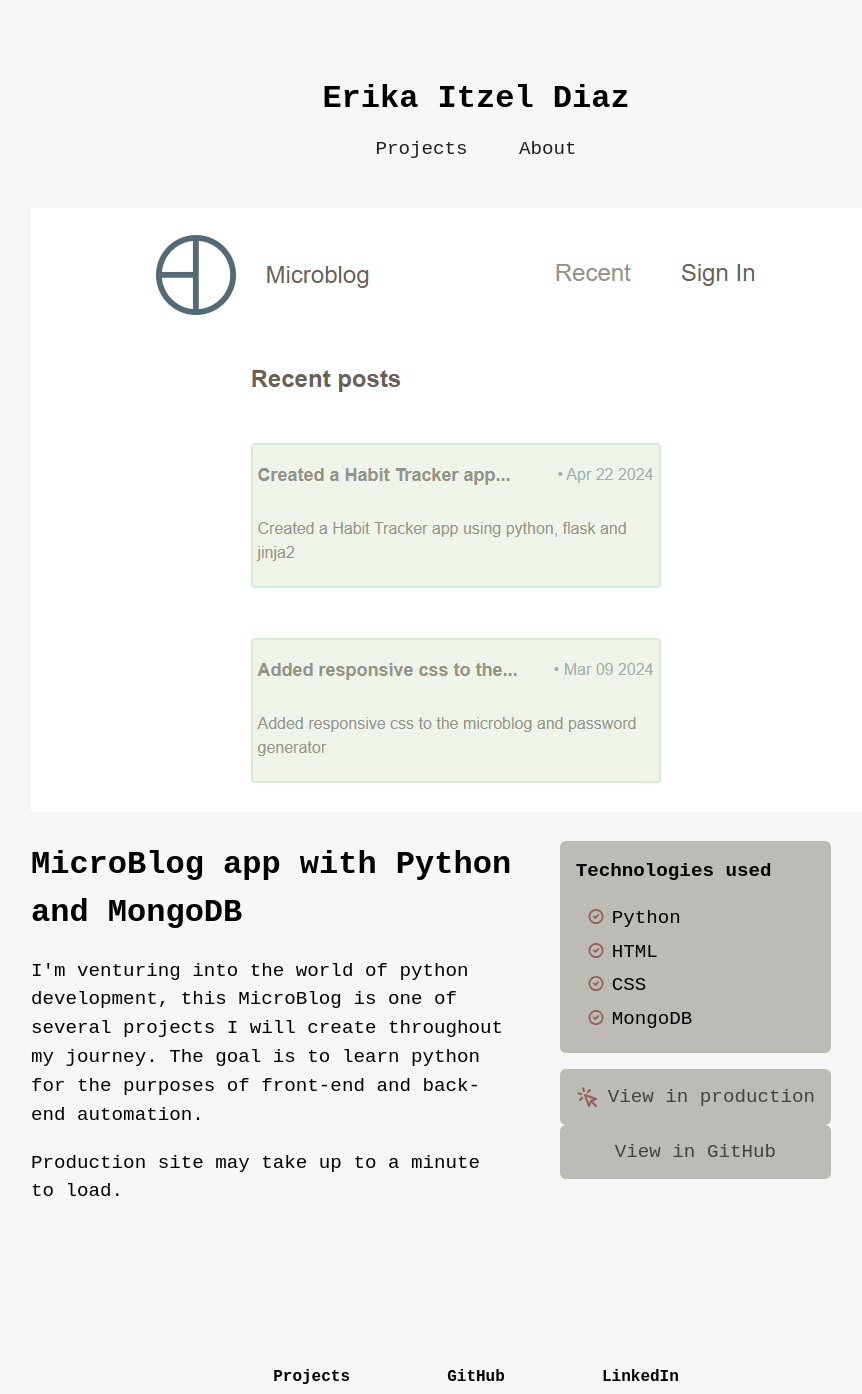
After one commit to ErikaItzelDiaz/portfolio, a Flask app: page /project/micro-blog in a window 1280 px wide. The commit adds this page. Shown: the whole page, without its empty margins (164-1026 px from the left). Run offline with Flask 3, Linux system fonts and the light colour scheme.

Commit message:
Added Content and css

```diff
--- a/app.py
+++ b/app.py
@@ -1,15 +1,60 @@
-from flask import Flask, render_template, request
+from flask import Flask, render_template, request, abort
 from dotenv import load_dotenv
 
 load_dotenv()
 
+projects = [
+    {
+        "name": "Habit tracking app with Python and MongoDB",
+        "thumb": "img/tracker.png",
+        "hero": "img/tracker.png",
+        "categories": ["python", "web"],
+        "slug": "habit-tracking",
+        "prod": "https://www.tracker.erikadiaz.dev/",
+        "git": "https://github.com/ErikaItzelDiaz/habitTracker",
+    },
+    {
+        "name": "MicroBlog app with Python and MongoDB",
+        "thumb": "img/blog.png",
+        "hero": "img/blog.png",
+        "categories": ["python", "web"],
+        "slug": "micro-blog",
+        "prod": "https://www.blog.erikadiaz.dev/",
+        "git": "https://github.com/ErikaItzelDiaz/microBlog",
+    },
+    {
+        "name": "Password Generator app with Python",
+        "thumb": "img/generator.png",
+        "hero": "img/generator.png",
+        "categories": ["python", "web"],
+        "slug": "password-generator",
+        "prod": "https://www.generator.erikadiaz.dev/",
+        "git": "https://github.com/ErikaItzelDiaz/passwordGenerator",
+    },
+]
+
+slug_to_project = {project["slug"]: project for project in projects}
 
 def create_app():
     app = Flask(__name__)
 
+    @app.route("/")
+    def home():
+        return render_template("home.html",title="Erika Diaz | Portfolio", projects=projects)
+
     @app.route("/about/")
     def about():
-        return render_template("about.html")
+        return render_template("about.html",title="About")
+
+    @app.route("/project/<string:slug>")
+    def project(slug):
+        if slug not in slug_to_project:
+            abort(404)
+        return render_template(f"project_{slug}.html", project=slug_to_project[slug], title=slug_to_project[slug]["name"])
+
+    @app.errorhandler(404)
+    def page_not_found(error):
+        return render_template("base.html", title="Not found"), 404
 
     return app
 
--- /dev/null
+++ b/requirements.txt
@@ -0,0 +1,2 @@
+Flask
+python-dotenv
--- /dev/null
+++ b/static/css/baseStyles.css
@@ -0,0 +1,78 @@
+*,
+*::before,
+*::after{
+    box-sizing: border-box;
+}
+
+/* Define color variables */
+:root{
+    --seasalt: #f4f7f5;
+    --silver: #bdbbb6;
+    --paynes-gray: #546a76;
+    --jet: #464142;
+    --khaki: #a99f96;
+}
+/* Set global styles */
+html{
+    font-family: 'Courier New', monospace, 'Arial', sans-serif;
+    background-color: var(--seasalt);
+}
+
+/* Set Navigation */
+body {
+  margin-top: 80px;
+}
+
+.header {
+  text-align: center;
+}
+
+.nav {
+  margin-bottom: 3rem;
+  font-size: 1.2rem;
+}
+
+.nav__link {
+  text-decoration: none;
+  color: #1c2023;
+}
+
+.nav__link:not(:last-of-type) {
+  margin-right: 2.5rem;
+}
+
+.nav__link--active,
+.nav__link:hover {
+  font-weight: bold;
+}
+
+/* 404 styles */
+.main{
+    display: flex;
+    justify-content: center;
+    margin: 0 auto;
+}
+.main--error{
+    flex-direction: column;
+    max-width: 500px;
+    padding: 0 1rem;
+    line-height: 150%;
+}
+
+/* Footer styles */
+.footer{
+    display: flex;
+    justify-content: space-evenly;
+    align-items: center;
+    max-width: 600px;
+    margin: 0 auto;
+    padding-top: 10%;
+}
+.footer__link{
+  text-decoration: none;
+  font-weight: bold;
+  color: var(--rose-taupe);
+}
+.footer__link:hover{
+  color: var(--silver);
+}
--- /dev/null
+++ b/static/css/projectStyles.css
@@ -0,0 +1,110 @@
+*,
+*::before,
+*::after{
+    box-sizing: border-box;
+}
+
+/* Define color variables */
+:root{
+    --seasalt: #f4f7f5;
+    --silver: #bdbbb6;
+    --paynes-gray: #546a76;
+    --jet: #464142;
+    --khaki: #a99f96;
+}
+/* Set Project styles */
+.main {
+  display: flex;
+  justify-content: center;
+  margin: 0 auto;
+}
+
+.hero {
+  width: 100%;
+  margin-bottom: 1.5rem;
+}
+
+.project {
+  display: flex;
+  flex-direction: column;
+  font-size: 1.2rem;
+  max-width: 50rem;
+  padding: 0 1rem;
+}
+
+.project__content {
+  margin-bottom: 1rem;
+  line-height: 150%;
+}
+
+@media (min-width: 48.75em) {
+  .project {
+    flex-direction: row;
+    padding: 0;
+  }
+
+  .project__content {
+    flex: 7;
+    margin-right: 3rem;
+    padding: 0;
+  }
+}
+
+.project__heading {
+  margin: 0;
+  font-size: 2rem;
+  line-height: 150%;
+}
+
+.project__heading--meta {
+  font-size: inherit;
+  margin-bottom: 1rem;
+}
+
+.project__meta-group {
+  margin-bottom: 1rem;
+}
+
+.project__meta-group,
+.cta {
+  padding: 1rem;
+  background-color: var(--silver);
+  border-radius: 6px;
+}
+
+.cta {
+  display: flex;
+  flex-direction: row;
+  align-items: center;
+  justify-content: center;
+  color: var(--jet);
+  text-decoration: none;
+}
+
+.cta:hover {
+  text-decoration: underline;
+}
+
+.cta__icon {
+  margin-right: 0.5rem;
+  transform: translateY(1px);
+}
+
+.technology-list {
+  list-style: none;
+  padding-left: 0.75rem;
+  margin: 0;
+  line-height: 1.75;
+}
+
+.technology-list__item:before {
+  content: "";
+  display: inline-block;
+  height: 1rem;
+  width: 1rem;
+  background-image: url("/static/img/list-check.svg");
+  background-size: contain;
+  background-repeat: no-repeat;
+  margin-right: 0.5rem;
+  transform: translateY(2px);
+}
--- a/templates/base.html
+++ b/templates/base.html
@@ -3,23 +3,35 @@
 	<head>
 		<meta charset="UTF-8">
 		<meta name="viewport" content="width=device-width, initial-scale=1.0">
-		<link rel="icon" href="/static/logo.ico" type="image/x-icon">
+		<link rel="icon" href="/static/img/logo.ico" type="image/x-icon">
+		<link rel="stylesheet" href="/static/css/baseStyles.css">
+		<title>{{ title }}</title>
 		{% block head_content %}
 		{% endblock %}
 	</head>
 	<body>
-		{% block header_content %}
+		<header class="header">
+			<h1>Erika Itzel Diaz</h1>
+			<nav class="nav">
+				<a href="{{ url_for('home') }}" class="nav__link {{ 'nav__link--active' if request.path == url_for('home') }}">Projects</a>
+				<a href="{{ url_for('about') }}" class="nav__link {{ 'nav__link--active' if request.path == url_for('about') }}">About</a>
+			</nav>
+		</header>
+
+		{% block main_content %}
+			<main class="main main--error">
+				<h1>404 - Page Not Found </h1>
+				<p>
+				Sorry, we couldn't find the page you're looking for.
+				It may have been misspelled, or it doesn't exist anymore.
+				</p>
+			</main>
 		{% endblock %}
 
-		{% block main_content %}
-		{% endblock %}
-
-		{% block footer_content %}
-			<footer class="footer">
-				<a class="footer__link" href="/">Portfolio</a>
-				<a class="footer__link" href="https://github.com/ErikaItzelDiaz/portfolio">GitHub</a>
-				<a class="footer__link" href="https://www.linkedin.com/in/eerikaz/">LinkedIn</a>
-			</footer>
-		{% endblock %}
+		<footer class="footer">
+			<a class="footer__link" href="{{ url_for('home') }}">Projects</a>
+			<a class="footer__link" href="https://github.com/ErikaItzelDiaz/portfolio">GitHub</a>
+			<a class="footer__link" href="https://www.linkedin.com/in/eerikaz/">LinkedIn</a>
+		</footer>
 	</body>
 </html>
--- /dev/null
+++ b/templates/project_micro-blog.html
@@ -0,0 +1,53 @@
+{% extends "base.html" %}
+
+{% block head_content %}
+	<link rel="stylesheet" href="/static/css/projectStyles.css">
+{% endblock %}
+
+{% block main_content %}
+    <main class="main main--project">
+        <div>
+            <img
+                class="hero"
+                src="{{ url_for('static', filename=project['hero']) }}"
+                alt="A hand holding a pen, about to write something in a project planner."
+            />
+
+            <article class="project">
+                <article class="project__content">
+                    <h2 class="project__heading">{{ project['name'] }}</h2>
+
+                    <p>
+	                    I'm venturing into the world of python development, this MicroBlog is one of several projects I
+	                    will create throughout my journey. The goal is to learn python for the purposes of front-end and
+	                    back-end automation.
+                    </p>
+                    <p>
+                        Production site may take up to a minute to load.
+                    </p>
+                </article>
+
+                <section>
+                    <article class="project__meta-group">
+                        <h3 class="project__heading project__heading--meta">Technologies used</h3>
+
+                        <ul class="technology-list">
+                            <li class="technology-list__item">Python</li>
+                            <li class="technology-list__item">HTML</li>
+                            <li class="technology-list__item">CSS</li>
+                            <li class="technology-list__item">MongoDB</li>
+                        </ul>
+                    </article>
+
+                    <a class="cta" href="{{ project['prod'] }}">
+                        <img class="cta__icon" src="{{ url_for('static', filename='img/pointer.svg') }}">
+                        View in production
+                    </a>
+	                <a class="cta" href="{{ project['git'] }}">
+                        View in GitHub
+                    </a>
+                </section>
+            </article>
+        </div>
+    </main>
+{% endblock %}
```
Also changed, not shown: static/css/aboutStyles.css (+6 -25 lines), static/css/homeStyles.css (added, +88 -0 lines), templates/about.html (+7 -11 lines), templates/home.html (added, +33 -0 lines), templates/project_habit-tracking.html (added, +52 -0 lines), templates/project_password-generator.html (added, +52 -0 lines), static/img/blog.png (added), static/img/erika.svg (renamed from static/erika.svg), static/img/generator.png (added), static/img/list-check.svg (added), static/img/logo.ico (renamed from static/logo.ico), static/img/logo.svg (renamed from static/logo.svg), static/img/pointer.svg (added), static/img/tracker.png (added).
